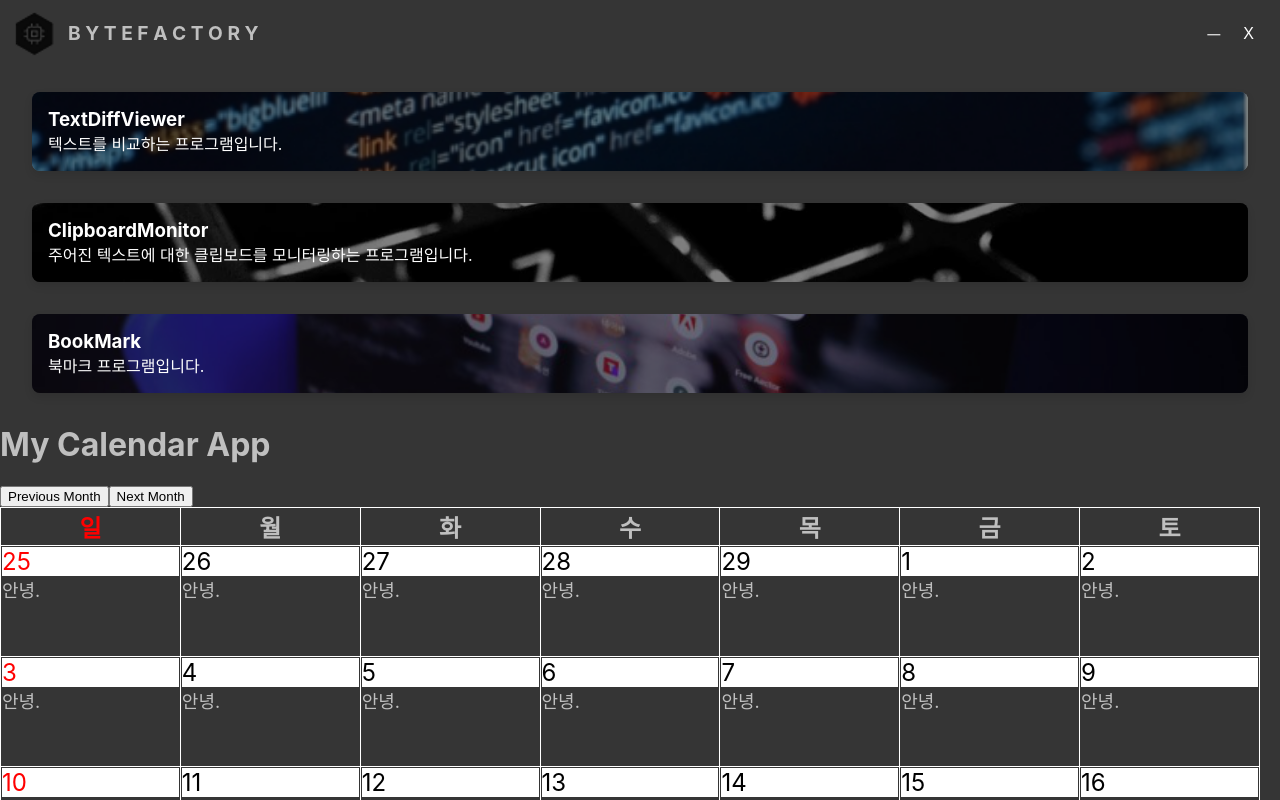
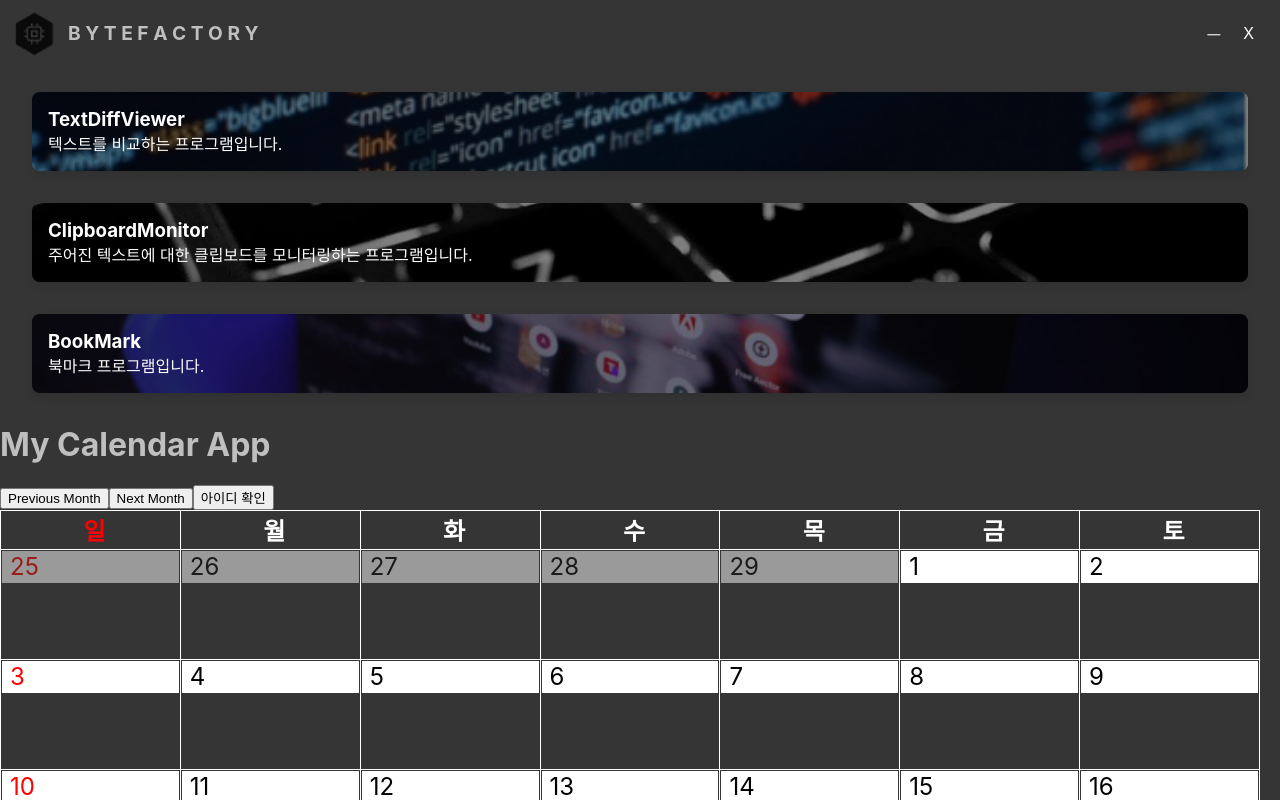
Before and after one commit to WonmoLee/ByteFactory, a React (Create React App) app: page /#/Calendar in a window 1280 px wide. Shown: the top 800 px of the page. Built offline with nearby package versions, Linux system fonts and the light colour scheme.

Commit message:
[달력] 일단 올리기~

```diff
--- a/src/assets/Calendar.css
+++ b/src/assets/Calendar.css
@@ -14,7 +14,14 @@ border: 1px solid white;
     width: calc(100% - 20px);
 }
 
+.cld-table td {
+    width: 200px;
+    height: 100px;
+}
+
 .cld-table th {
+    padding: 1px 0px 2px 8px;
+    color: white;
     font-size: x-large;
 }
 
@@ -24,9 +31,12 @@ border: 1px solid white;
 
 .cdl-day {
     height: 100%;
+    display: flex;
+    flex-direction: column;
 }
 
 .cdl-top {
+    padding: 1px 0px 2px 8px;
     background-color: white;
     font-size: x-large;
     color: black;
@@ -36,6 +46,15 @@ border: 1px solid white;
     color: red;
 }
 
+.prev-month {
+    opacity: 0.5;
+}
+
+.next-month {
+    opacity: 0.5;
+}
+
 .cdl-body {
+    height: 100%;
     font-size: large;
 }
--- a/src/components/Calendar.js
+++ b/src/components/Calendar.js
@@ -1,8 +1,138 @@
-import React, { useState } from 'react';
+import React, { useState, useEffect } from 'react';
 import '../assets/Calendar.css';
 
 const Calendar = () => {
+  const [days, setDays] = useState([]);
   const [currentDate, setCurrentDate] = useState(new Date());
+  const [selectedPath, setSelectedPath] = useState([]);
+  const [contextMenu, setContextMenu] = useState({ visible: false, x: 0, y: 0, selectedDayId: null });
+  const [ctrlPressed, setCtrlPressed] = useState(false); // ctrl 키 상태 추가
+
+  useEffect(() => {
+    const handleKeyDown = (event) => {
+      if (event.key === 'Control') {
+        setCtrlPressed(true);
+      }
+    };
+
+    const handleKeyUp = (event) => {
+      if (event.key === 'Control') {
+        setCtrlPressed(false);
+      }
+    };
+
+    document.addEventListener('keydown', handleKeyDown);
+    document.addEventListener('keyup', handleKeyUp);
+
+    return () => {
+      document.removeEventListener('keydown', handleKeyDown);
+      document.removeEventListener('keyup', handleKeyUp);
+    };
+  }, []);
+
+
+  useEffect(() => {
+        const handleClickOutside = (event) => {
+            // contextMenu가 보이는 경우, 이를 숨깁니다.
+            if (contextMenu.visible) {
+                setContextMenu({ ...contextMenu, visible: false });
+            }
+
+            // 클릭된 요소가 우측 패널의 일부인지 확인합니다.
+            const cldTable = document.querySelector('.cld-table');
+            if (cldTable && cldTable.contains(event.target)) {
+                // 클릭된 요소가 node-container 내부인지 확인합니다.
+                const isNodeContainerClick = event.target.closest('.cldTable');
+
+                // node-container 내부가 아니라면, selectedPath를 초기화합니다.
+                if (!isNodeContainerClick) {
+                   // setSelectedPath([]); // 선택된 폴더의 포커스 해제
+                }
+            }
+        };
+
+        // 클릭 이벤트 리스너 등록
+        document.addEventListener('click', handleClickOutside);
+
+        // 클린업 함수에서 이벤트 리스너 제거
+        return () => {
+            document.removeEventListener('click', handleClickOutside);
+        };
+    }, [contextMenu]);
+
+  const handleContextMenu = (event, dayId) => {
+
+    if (ctrlPressed) { // ctrl 키가 눌려있지 않을 때만 처리
+      setSelectedPath([...selectedPath, 'b_' + dayId]);
+    } else {
+      setSelectedPath(['b_' + dayId]);
+    }
+
+    event.preventDefault();
+    event.stopPropagation();
+    setContextMenu({
+        visible: true,
+        x: event.pageX,
+        y: event.pageY,
+        selectedDayId: dayId
+    });
+  };
+
+  const renderContextMenu = () => {
+    if (!contextMenu.visible) return null;
+
+    return (
+      <ul className="context-menu" style={{ top: contextMenu.y, left: contextMenu.x }}>
+        <li onClick={() => handleCreateDay()}>추가</li>
+        <li>이름 변경</li>
+        <li>삭제</li>
+      </ul>
+    );
+  };
+
+  const handleCreateDay = () => {
+    let strippedDays = selectedPath.map(dayId => dayId.substring(2)); // 'b_' 제거
+    let sortedDays = strippedDays.sort(); // 정렬
+    let toDayId = sortedDays[0];
+    let frDayId = sortedDays[sortedDays.length - 1];
+    let newDays = sortedDays.map(dayId => ({ // 정렬된 각 요소에 대해 새로운 일을 만듭니다.
+        id: dayId,
+        day: dayId,
+        title: "새로운 일",
+        content: null
+    }));
+    setDays(prevDays => [...prevDays, ...newDays]);
+  };
+
+  const handleDayClick = (event, dayId) => {
+    let newPathIndex;
+
+    if(String(dayId).substring(0, 1) !== 'b') {
+      setSelectedPath([]);
+    }
+
+    if (event.ctrlKey && event.button === 0) {
+      setSelectedPath([...selectedPath, dayId]);
+    } else if (event.button === 0) {
+      newPathIndex = selectedPath.indexOf(dayId);
+
+      if (newPathIndex === -1) {
+        setSelectedPath([dayId]);
+      }
+    }
+
+  };
+
+
+
+
+
+
+
+
+
+
+
 
   const goToPreviousMonth = () => {
     setCurrentDate(prevDate => new Date(prevDate.getFullYear(), prevDate.getMonth() - 1, 1));
@@ -13,17 +143,17 @@ const Calendar = () => {
   };
 
   const currentYear = currentDate.getFullYear();
-  const currentMonth = currentDate.getMonth();
+  const currentMonth = currentDate.getMonth() + 1;
   const currentDay = currentDate.getDate();
-  const daysInMonth = new Date(currentYear, currentMonth + 1, 0).getDate();
-  const firstDayOfMonth = new Date(currentYear, currentMonth, 1).getDay();
-  const lastDayOfLastMonth = new Date(currentYear, currentMonth, 0).getDate();
+  const daysInMonth = new Date(currentYear, currentMonth, 0).getDate();
+  const firstDayOfMonth = new Date(currentYear, currentMonth - 1, 1).getDay();
+  const lastDayOfLastMonth = new Date(currentYear, currentMonth - 1, 0).getDate();
 
   const getDayClassName = (year, month, day, isWeekend) => {
     let className = '';
-    if (month < currentMonth || (month === currentMonth && day < currentDay)) {
+    if (month < currentMonth || (month === currentMonth - 1 && day < currentDay)) {
       className = 'prev-month';
-    } else if (month > currentMonth || (month === currentMonth && day > currentDay)) {
+    } else if (month > currentMonth || (month === currentMonth - 1 && day > currentDay)) {
       className = 'next-month';
     } else {
       className = 'current-month';
@@ -44,11 +174,25 @@ const Calendar = () => {
     previousMonthDates.push(lastDayOfLastMonth - i);
   }
 
+  const renderDayView = (dayId) => {
+    return (
+      days.map(day => (
+          day.day === dayId && (
+              <div key={day.id} className={'new-day ' + day.id}>
+                  {day.title + "  " + day.id}
+              </div>
+          )
+      ))
+    )
+  }
+
+
   return (
     <div>
       <div>
-        <button onClick={goToPreviousMonth}>Previous Month</button>
-        <button onClick={goToNextMonth}>Next Month</button>
+        <button onClick={() => {goToPreviousMonth()}}>Previous Month</button>
+        <button onClick={() => {goToNextMonth()}}>Next Month</button>
+        <button onClick={() => {}}>아이디 확인</button>
       </div>
       <table className='cld-table'>
         <thead>
@@ -81,14 +225,24 @@ const Calendar = () => {
                   year = currentYear;
                 }
                 const isWeekend = dayIndex === 0; // Saturday (6) and Sunday (0)
+                const dayId = year + '' + String(month).padStart(2, 0) + '' + String(day).padStart(2, 0);
                 return (
-                  <td key={dayIndex} className={getDayClassName(year, month, day, isWeekend)}>
+                  <td key={dayIndex}
+                      className={getDayClassName(year, month, day, isWeekend)
+                        + ' ' + 'a_' + dayId}
+                      onContextMenu={(e) => handleContextMenu(e, dayId)}
+                  >
                     <div className='cdl-day'>
-                      <div className={'cdl-top t_' + year + '' + String(month).padStart(2, 0) + '' + String(day).padStart(2, 0)}>
+                      <div className={'cdl-top t_' + dayId}>
                         {day}
                       </div>
-                      <div className={'cdl-body b_' + year + '' + String(month).padStart(2, 0) + '' + String(day).padStart(2, 0)}>
-                        안녕.
+                      <div className={'cdl-body b_' + dayId}
+                           onMouseDown={(e) => handleDayClick(e, 'b_' + dayId)}
+                           style={{
+                            backgroundColor: (selectedPath.includes('b_' + dayId) ? '#007bff' : 'transparent')
+                           }}
+                      >
+                        {renderDayView(dayId)}
                       </div>
                     </div>
                   </td>
@@ -98,6 +252,7 @@ const Calendar = () => {
           ))}
         </tbody>
       </table>
+      {renderContextMenu()}
     </div>
   );
 };
--- a/src/pages/Calendar.js
+++ b/src/pages/Calendar.js
@@ -1,11 +1,11 @@
 import React from 'react';
 import Calendar from '../components/Calendar';
 
-const App = () => (
+const Calendars = () => (
   <div>
     <h1>My Calendar App</h1>
     <Calendar />
   </div>
 );
 
-export default App;
+export default Calendars;
```
